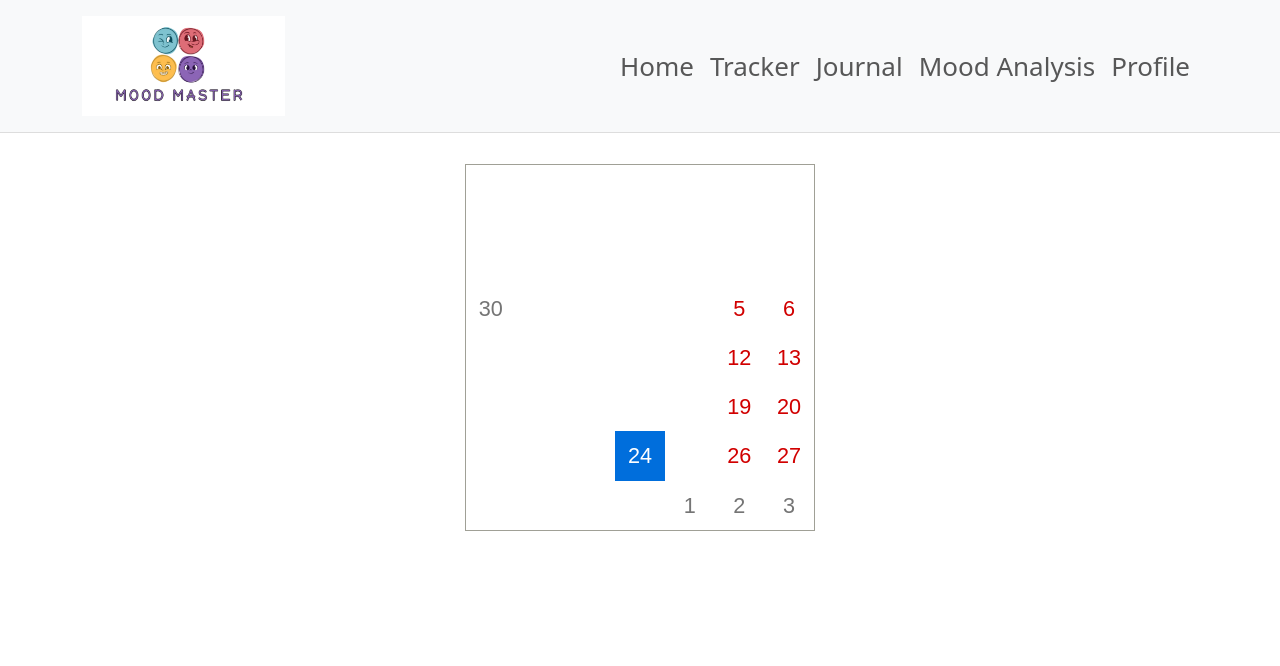
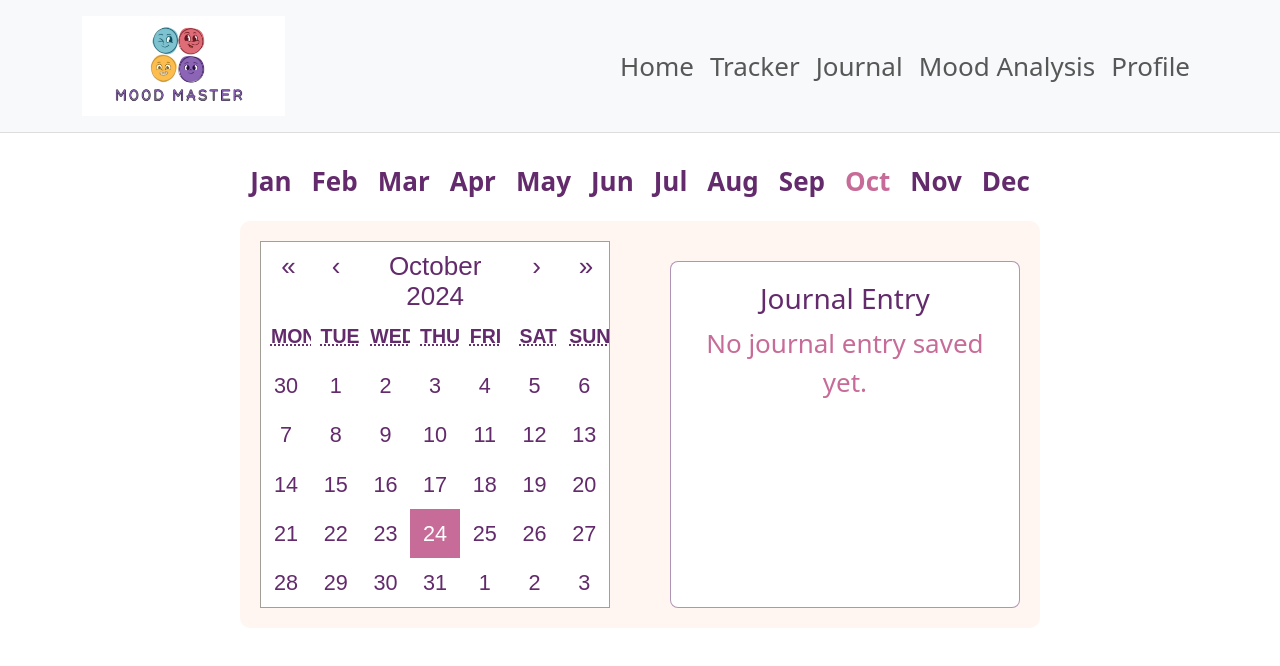
Before and after one commit to Deepikavusarthi/mood-master, a React (Create React App) app in the folder mood-master/: page /calendar in a window 1280 px wide. Shown: the top 666 px of the page. Built offline with nearby package versions, Linux system fonts and the light colour scheme.

Commit message:
journal and mood analysis update

```diff
--- a/mood-master/package.json
+++ b/mood-master/package.json
@@ -38,5 +38,8 @@
       "last 1 firefox version",
       "last 1 safari version"
     ]
+  },
+  "devDependencies": {
+    "@babel/plugin-proposal-private-property-in-object": "^7.21.11"
   }
 }
--- /dev/null
+++ b/mood-master/src/components/CalendarPage.css
@@ -0,0 +1,106 @@
+.calendar-container {
+    padding: 20px;
+    background-color: #fff; /* White background */
+  }
+
+  .calendar-container h2, .calendar-container h5 {
+    color: rgba(99, 43, 108, 1); /* Dark color for headings */
+    margin: 10px 0; /* Add some margin for spacing */
+}
+
+  .month-links {
+    display: flex;
+    padding-top: 50px;
+    justify-content: center;
+    margin-bottom: 20px; /* Space below month links */
+  }
+
+  .month-link {
+    margin: 0 10px;
+    cursor: pointer;
+    color: rgba(99, 43, 108, 1); /* Dark color for the month links */
+    font-weight: bold;
+  }
+
+  .month-link:hover {
+    color: rgba(199, 108, 152, 1); /* Underline on hover */
+  }
+
+  .month-link.active {
+    color: rgba(199, 108, 152, 1); /* Highlight color for active month */
+  }
+
+  .calendar-journal-container {
+    display: flex; /* Flex container to align calendar and journal box */
+    justify-content: space-between; /* Space between the two sections */
+    background-color: rgba(251, 195, 162, 0.15); /* Light pink background */
+    padding: 20px; /* Padding around the inner content */
+    border-radius: 10px; /* Rounded corners */
+    margin-top: 20px;
+  }
+
+  .calendar {
+    flex: 1; /* Allow the calendar to take available space */
+    min-width: 300px;
+    border-radius: 8px;
+  }
+
+  .journal-entry-box {
+    flex: 0 0 350px; /* Fixed width for journal entry box */
+    border: 1px solid rgba(99, 43, 108, 0.5); /* Border around the box */
+    border-radius: 8px; /* Rounded corners */
+    padding: 20px; /* Padding inside the box */
+    margin-left: 10px; /* Space between calendar and journal entry */
+    background-color: #ffffff; /* Light gray background */
+    height: 300;
+  }
+
+  .journal-entry-box h3 {
+    color: rgba(99, 43, 108, 1); /* Dark color for the journal title */
+  }
+
+  .journal-entry-box p {
+    color: rgba(199, 108, 152, 1); /* Dark color for journal entry text */
+}
+
+  .journal-entry-box {
+    margin-left: 0; /* Remove margin on small screens */
+    margin-top: 20px; /* Space above the journal entry on small screens */
+  }
+
+
+  /* Override month names color */
+.react-calendar__navigation__label {
+    color: rgba(99, 43, 108, 1); /* Month names color */
+}
+
+/* Override navigation arrows color */
+.react-calendar__navigation__arrow {
+    color: rgba(99, 43, 108, 1); /* Arrows color */
+}
+
+
+  /* Override calendar numbers color */
+.react-calendar__tile {
+    color: rgba(99, 43, 108, 1); /* Calendar numbers color */
+  }
+
+  .react-calendar__month-view__month {
+    color: rgba(99, 43, 108, 1); /* Month names color */
+}
+
+.react-calendar__month-view__weekdays {
+    color: rgba(99, 43, 108, 1); /* Change this to your desired color */
+    font-weight: bold; /* Optional: Make it bold */
+}
+
+  /* Override selected date color */
+  .react-calendar__tile--active {
+    background-color: rgba(199, 108, 152, 1); /* Selected date color */
+    color: white; /* Change text color of selected date */
+  }
+
+  /* Optional: Override hover color for better visibility */
+  .react-calendar__tile:hover {
+    background-color: rgba(251, 195, 162, 0.5); /* Light pink on hover */
+  }
--- a/mood-master/src/components/CalendarPage.js
+++ b/mood-master/src/components/CalendarPage.js
@@ -1,24 +1,63 @@
-// components/CalendarPage.js
 import React, { useState } from "react";
 import Calendar from "react-calendar";
 import 'react-calendar/dist/Calendar.css';
+import './CalendarPage.css'; // Import the new CSS file
 
 const CalendarPage = () => {
   const [date, setDate] = useState(new Date());
+  const [currentMonth, setCurrentMonth] = useState(date.getMonth());
+
+  // Placeholder data for mood/activity tracking
   const moodData = {
-    // Placeholder data for mood/activity tracking
     '2024-10-20': { mood: '🙂', activities: 'Sleep, Exercise' },
     '2024-10-21': { mood: '😢', activities: 'Sleep' }
+  };
+
+  const handleMonthChange = (monthIndex) => {
+    const newDate = new Date(date.getFullYear(), monthIndex, 1);
+    setDate(newDate);
+    setCurrentMonth(monthIndex);
   };
 
   const formattedDate = date.toISOString().split('T')[0];
   const moodInfo = moodData[formattedDate] || { mood: 'No data', activities: 'No data' };
 
+  // Months array
+  const months = [
+    "Jan", "Feb", "Mar", "Apr", "May", "Jun",
+    "Jul", "Aug", "Sep", "Oct", "Nov", "Dec"
+  ];
+
   return (
-    <div>
+    <div className="calendar-container">
       <h2>Calendar</h2>
-      <Calendar onChange={setDate} value={date} />
-      <div>
+      <h5>Lets look how your wellness journey recently!</h5>
+      <div className="month-links">
+        {months.map((month, index) => (
+          <span
+            key={index}
+            className={`month-link ${currentMonth === index ? 'active' : ''}`}
+            onClick={() => handleMonthChange(index)}
+          >
+            {month}
+          </span>
+        ))}
+      </div>
+      <div className="calendar-journal-container">
+        <div className="calendar">
+          <Calendar
+            onChange={setDate}
+            value={date}
+            view="month"
+          />
+        </div>
+        <div className="journal-entry-box">
+          <h3>Journal Entry</h3>
+          <p>No journal entry saved yet.</p>
+          {/* The journal entry will be displayed here later */}
+        </div>
+      </div>
+      <div className="mood-details">
         <h3>Details for {formattedDate}</h3>
         <p>Mood: {moodInfo.mood}</p>
         <p>Activities: {moodInfo.activities}</p>
--- /dev/null
+++ b/mood-master/src/components/JournalPage.css
@@ -0,0 +1,37 @@
+.journal-container {
+    text-align: center; /* Center the text */
+    padding: 20px; /* Add some padding */
+    background-color: #fff; /* White background for the journal page */
+  }
+
+  .journal-container h2 {
+    color: rgba(99, 43, 108, 1); /* Dark font color for the title */
+  }
+
+  .journal-container textarea {
+    width: 100%; /* Make the textarea take full width */
+    max-width: 600px; /* Set a maximum width for larger screens */
+    padding: 10px; /* Padding inside the textarea */
+    border-radius: 8px; /* Rounded corners */
+    border: 1px solid rgba(99, 43, 108, 1); /* Border color */
+    margin-bottom: 20px; /* Space between textarea and button */
+    font-size: 16px; /* Font size */
+    resize: none; /* Prevent resizing */
+    display: block;
+  }
+
+  .journal-container button {
+    background-color: rgba(251, 195, 162, 0.15); /* Light pink background */
+    padding: 10px 20px; /* Padding for the button */
+    border: none; /* No border */
+    border-radius: 8px; /* Rounded corners */
+    cursor: pointer; /* Pointer cursor on hover */
+    font-size: 16px; /* Font size */
+    color: rgba(99, 43, 108, 1); /* Dark font color */
+    transition: background-color 0.3s ease;
+    display: block;
+  }
+
+  .journal-container button:hover {
+    background-color: rgba(251, 195, 162, 0.25); /* Darker pink on hover */
+  }
--- a/mood-master/src/components/JournalPage.js
+++ b/mood-master/src/components/JournalPage.js
@@ -1,11 +1,19 @@
 // components/JournalPage.js
 import React, { useState } from "react";
+import { useNavigate } from "react-router-dom";
+import './JournalPage.css';
 
 const JournalPage = () => {
   const [entry, setEntry] = useState("");
+  const navigate = useNavigate();
+
+  const handleSave = () => {
+    // Add your save logic here if needed
+    navigate("/calendar"); // Navigate to the calendar page
+  };
 
   return (
-    <div>
+    <div className="journal-container">
       <h2>Daily Journal</h2>
       <textarea
         value={entry}
@@ -14,7 +22,7 @@ const JournalPage = () => {
         cols="50"
         placeholder="Write about your day..."
       />
-      <button>Save Entry</button>
+      <button onClick={handleSave}>Save Entry</button>
     </div>
   );
 };
```
Also changed, not shown: 1 other file (tests, documents, lock files or other folders).
